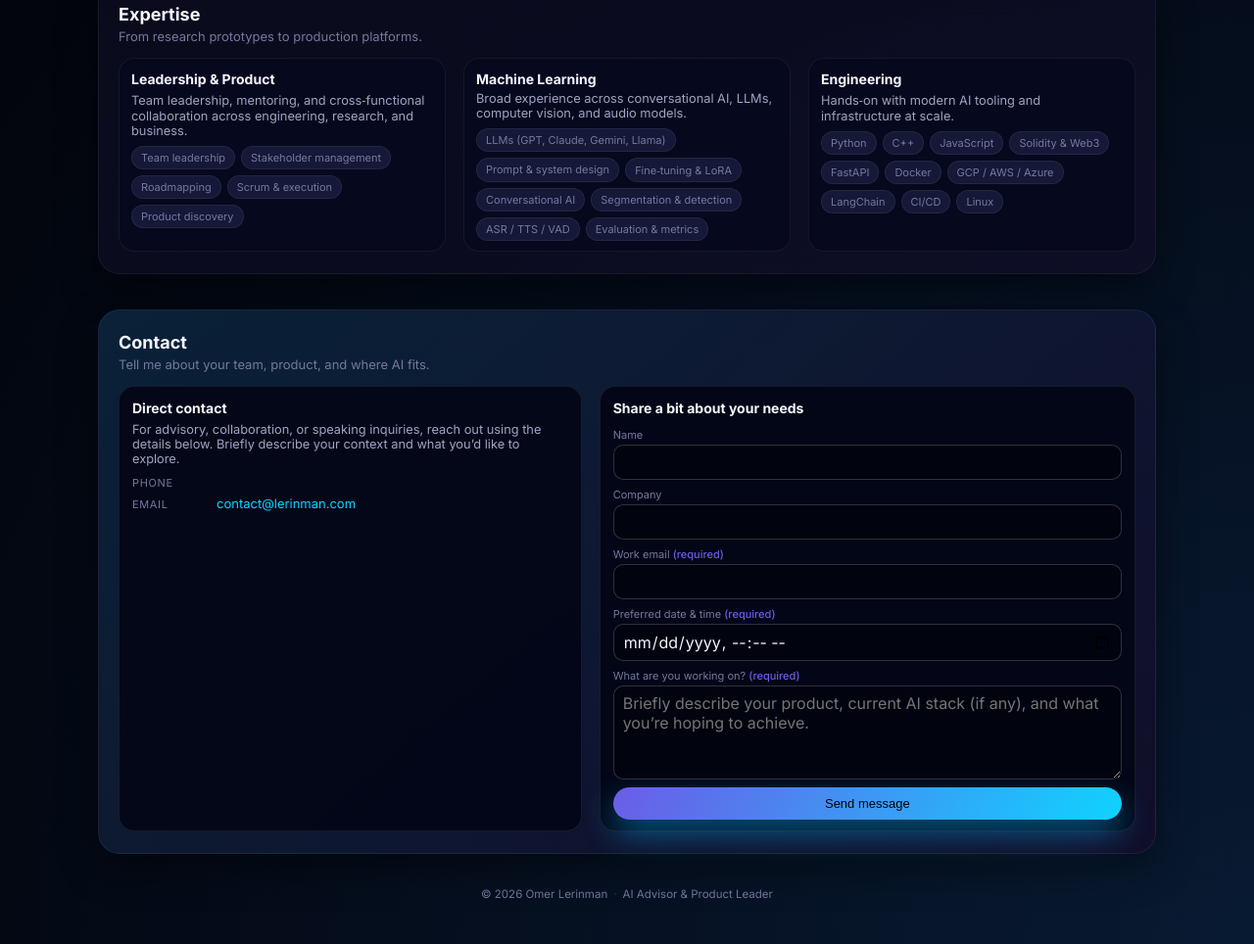
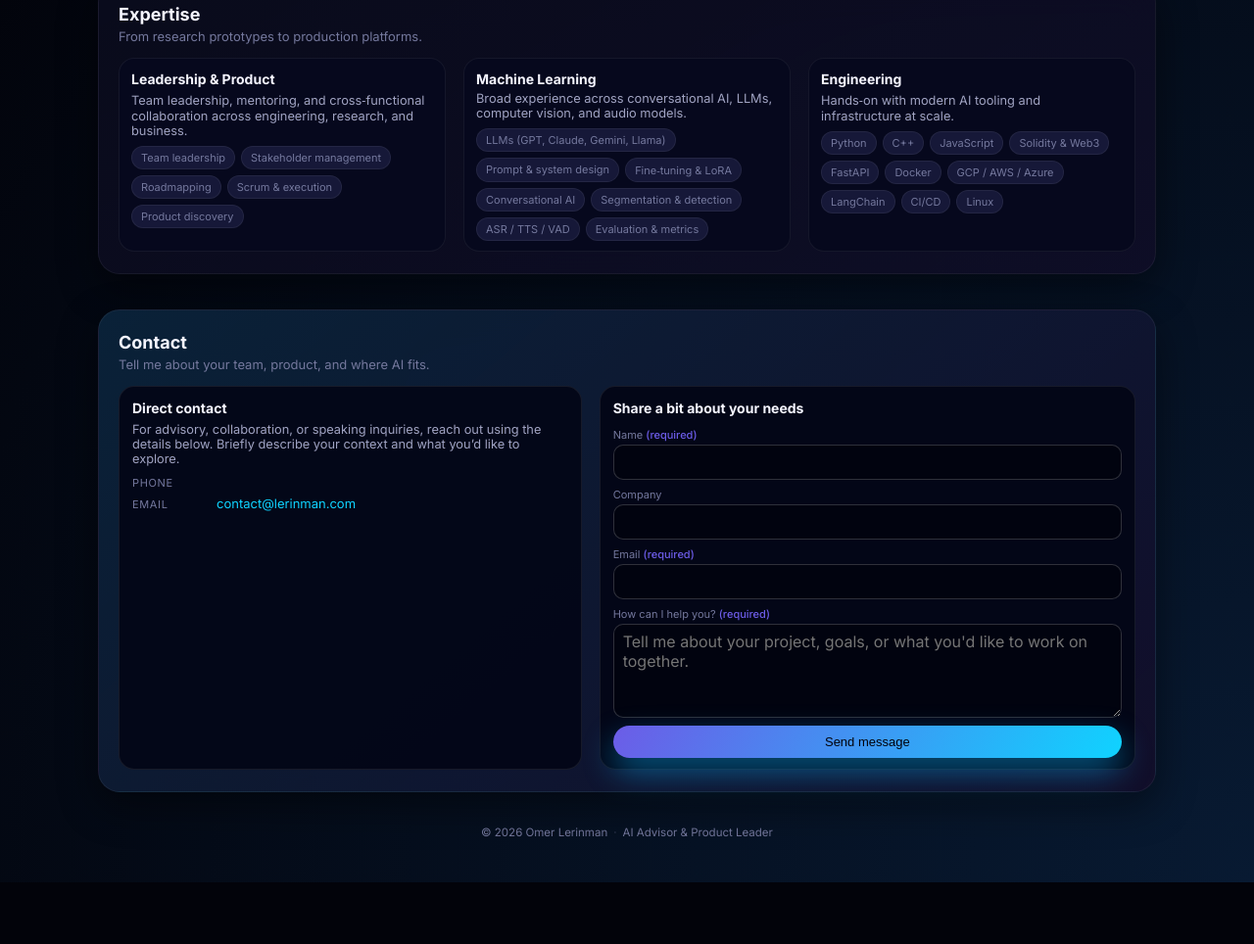
Before and after one commit to omerler/omerler.github.io, a plain HTML site: page index.html in a window 1280 px wide. Shown: the part 1796-2760 px from the top of the page at 98% size. After the commit the page ends 2697 px from the top, so only its background shows below. Drawn offline with Linux system fonts and the light colour scheme.

Commit message:
improve form notations

```diff
--- a/index.html
+++ b/index.html
@@ -386,8 +386,9 @@
             >
               <h3>Share a bit about your needs</h3>
               <input type="hidden" name="_subject" value="Contact from lerinman.com" />
+              <input type="hidden" name="data_and_time" id="data_and_time" value="" />
               <div class="form-row">
-                <label for="name">Name</label>
+                <label for="name">Name <span class="required-dot" aria-hidden="true">(required)</span></label>
                 <input
                   id="name"
                   name="name"
@@ -406,7 +407,7 @@
                 />
               </div>
               <div class="form-row">
-                <label for="email">Work email <span class="required-dot" aria-hidden="true">(required)</span></label>
+                <label for="email">Email <span class="required-dot" aria-hidden="true">(required)</span></label>
                 <input
                   id="email"
                   name="email"
@@ -417,22 +418,12 @@
                 />
               </div>
               <div class="form-row">
-                <label for="data_and_time">Preferred date & time <span class="required-dot" aria-hidden="true">(required)</span></label>
-                <input
-                  id="data_and_time"
-                  name="data_and_time"
-                  type="datetime-local"
-                  required
-                  aria-required="true"
-                />
-              </div>
-              <div class="form-row">
-                <label for="qurey">What are you working on? <span class="required-dot" aria-hidden="true">(required)</span></label>
+                <label for="qurey">How can I help you? <span class="required-dot" aria-hidden="true">(required)</span></label>
                 <textarea
                   id="qurey"
                   name="qurey"
                   rows="4"
-                  placeholder="Briefly describe your product, current AI stack (if any), and what you’re hoping to achieve."
+                  placeholder="Tell me about your project, goals, or what you'd like to work on together."
                   required
                 ></textarea>
               </div>
--- a/main.js
+++ b/main.js
@@ -109,6 +109,11 @@ if (contactForm && formFeedback && submitBtn) {
     formFeedback.hidden = true;
     formFeedback.classList.remove("form-feedback--success", "form-feedback--error");
 
+    const dataAndTimeEl = document.getElementById("data_and_time");
+    if (dataAndTimeEl) {
+      dataAndTimeEl.value = new Date().toISOString();
+    }
+
     const formData = new FormData(contactForm);
 
     try {
```
